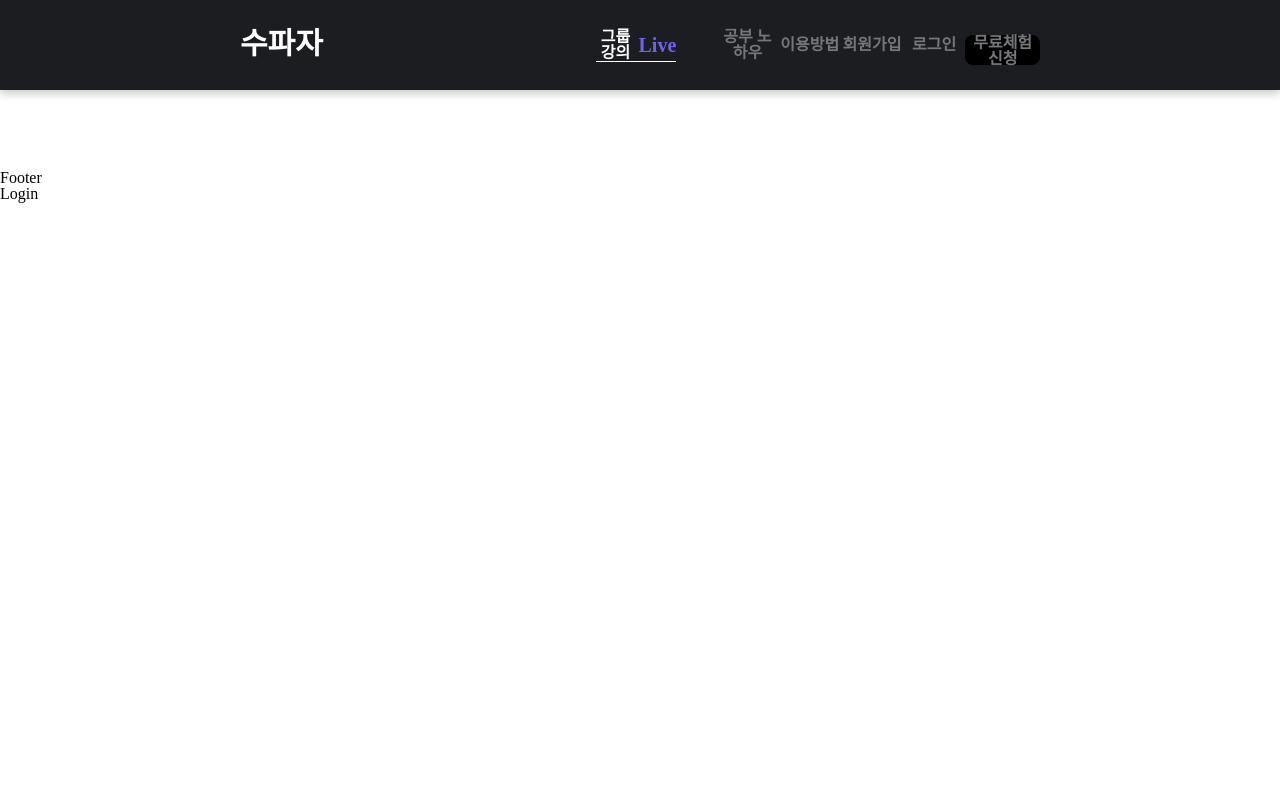
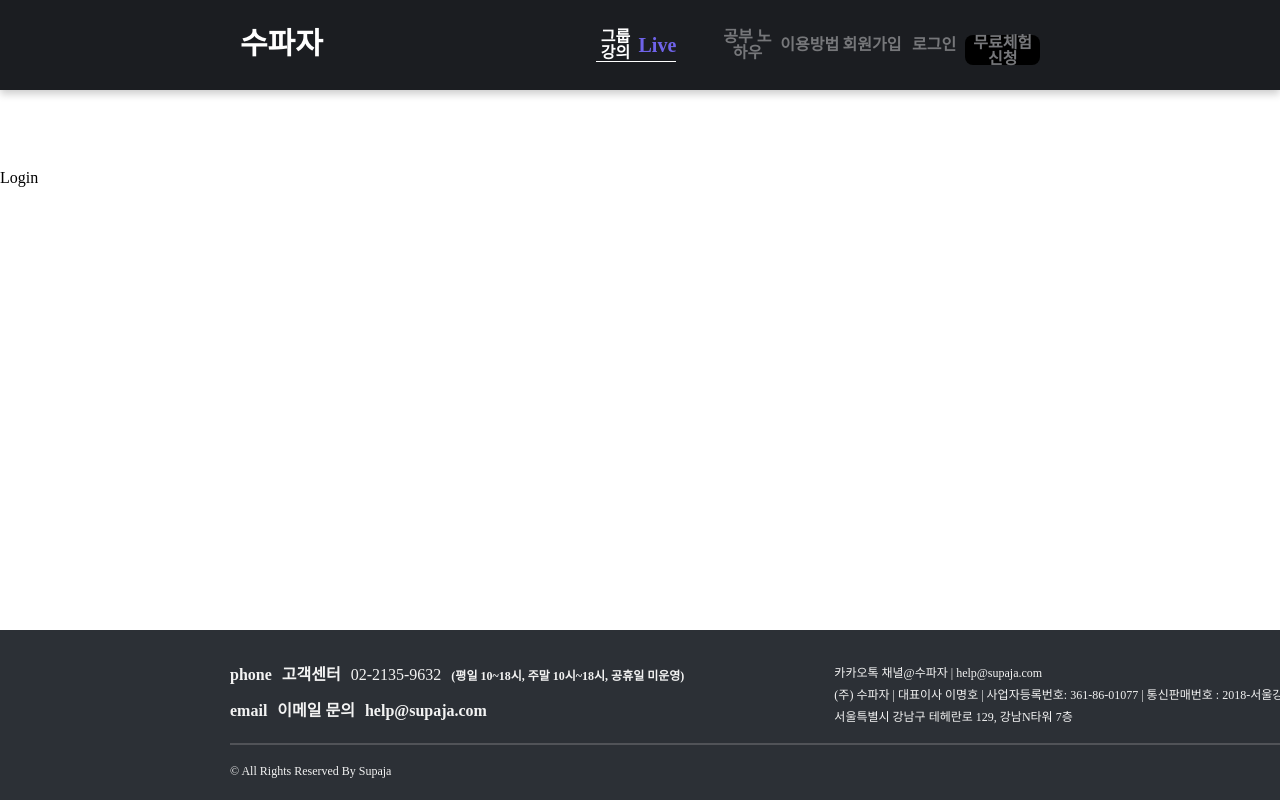
Before and after one commit to hayyim0626/supaja_login, a React (Create React App) app: page / in a window 1280 px wide. Built offline with nearby package versions, Linux system fonts and the light colour scheme.

Commit message:
footer 레이아웃 구현 완료

```diff
--- a/src/App.js
+++ b/src/App.js
@@ -7,8 +7,8 @@ function App() {
   return (
     <div className="App">
       <Navbar />
+      <Login />
       <Footer />
-      <Login />
     </div>
   );
 }
--- a/src/Components/Footer/Footer.jsx
+++ b/src/Components/Footer/Footer.jsx
@@ -1,10 +1,40 @@
-import React from 'react';
-import './Footer.scss'
+import React from "react";
+import "./Footer.scss";
 
 export default function Footer() {
-    return (
-        <div>
-          Footer
+  return (
+    <div className="Footer">
+      <div className="companyInformations">
+        <div className="contact">
+          <div className="phone">
+            phone
+            <span className="customerService">고객센터</span>
+            <span className="tellNumber">02-2135-9632</span>
+            <span className="date">
+              (평일 10~18시, 주말 10시~18시, 공휴일 미운영)
+            </span>
+          </div>
+          <div className="email">
+            email
+            <span className="emailInquire">이메일 문의</span>
+            <span className="emailAddress">help@supaja.com</span>
+          </div>
         </div>
-    );
+        <div className="information">
+          <div className="kakaoChannel">
+            카카오톡 채녈@수파자 | help@supaja.com
+          </div>
+          <div className="companyInfo">
+            (주) 수파자 | 대표이사 이명호 | 사업자등록번호: 361-86-01077 |
+            통신판매번호 : 2018-서울강남-00930
+          </div>
+          <div className="address">
+            서울특별시 강남구 테헤란로 129, 강남N타워 7층
+          </div>
+        </div>
+      </div>
+      <div className="line"></div>
+      <div className="rights">© All Rights Reserved By Supaja</div>
+    </div>
+  );
 }
--- a/src/Components/Footer/Footer.scss
+++ b/src/Components/Footer/Footer.scss
@@ -0,0 +1,73 @@
+@mixin infoFont {
+  font-family: NotoSansKR;
+  font-size: 12px;
+  color: #f3f3f3;
+}
+@mixin contactFont {
+  font-family: NotoSansKR;
+  font-size: 16px;
+  font-weight: bold;
+  color: #f3f3f3;
+}
+
+.Footer {
+  position: fixed;
+  bottom: 0px;
+  height: 170px;
+  background-color: #2c3036;
+  width: 100%;
+  .companyInformations {
+    display: flex;
+    width: 1400px;
+    margin-left: 230px;
+    margin-top: 37px;
+    .contact {
+      margin-right: 150px;
+      .phone {
+        @include contactFont;
+        .customerService {
+          margin-left: 10px;
+        }
+        .tellNumber {
+          margin-left: 10px;
+          font-weight: normal;
+        }
+        .date {
+          margin-left: 10px;
+          @include infoFont;
+        }
+      }
+      .email {
+        margin-top: 20px;
+        @include contactFont;
+        .emailInquire {
+          margin-left: 10px;
+        }
+        .emailAddress {
+          margin-left: 10px;
+        }
+      }
+    }
+    .information {
+      @include infoFont;
+      .companyInfo {
+        margin-top: 10px;
+      }
+      .address {
+        margin-top: 10px;
+      }
+    }
+  }
+  .line {
+    width: 1220px;
+    margin-top: 20px;
+    margin-left: 230px;
+    height: 2px;
+    border: 1px solid rgba(118, 119, 122, 0.5);
+  }
+  .rights {
+    @include infoFont;
+    margin-left: 230px;
+    margin-top: 20px;
+  }
+}
```
Also changed, not shown: 1 other file (tests, documents, lock files or other folders).
